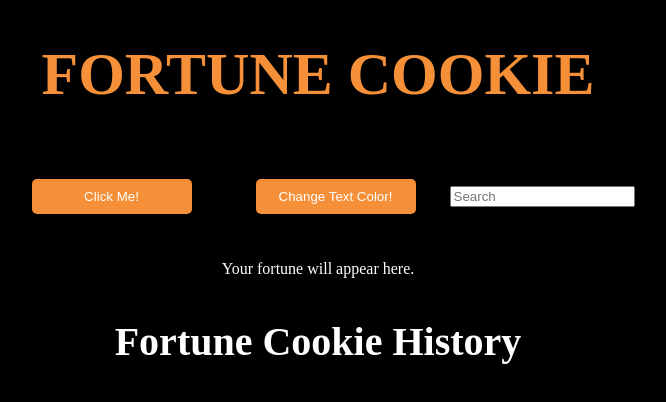
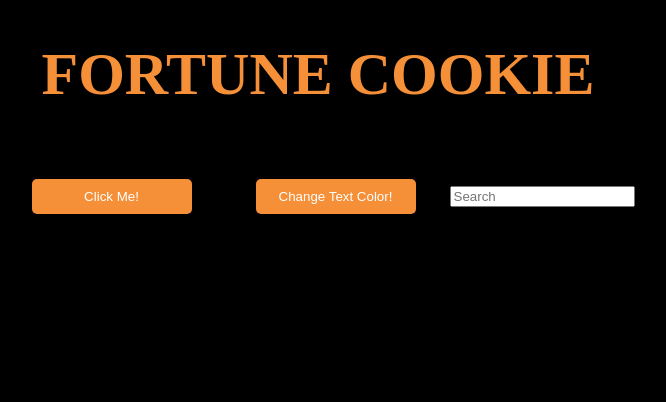
Before and after one commit to Oliver-Bozinovski/Fortune_Cookie, a plain HTML site: page index.html in a window 1280 px wide. Shown: the whole page, without its empty margins (322-988 px from the left). Drawn offline with Linux system fonts and the light colour scheme.

```diff
--- a/index.html
+++ b/index.html
@@ -13,12 +13,5 @@
 		<button id="click-me">Click Me!</button>
 		<button id="change-text-color">Change Text Color!</button>
 		<input type="search" id="search" placeholder="Search" />
-		<div id="fortune-cookie">
-			<p id="fortune-cookie-text">Your fortune will appear here.</p>
-		</div>
-		<div id="fortune-cookie-history">
-			<h2>Fortune Cookie History</h2>
-			<ul id="history-list"></ul>
-		</div>
 	</body>
 </html>
```
